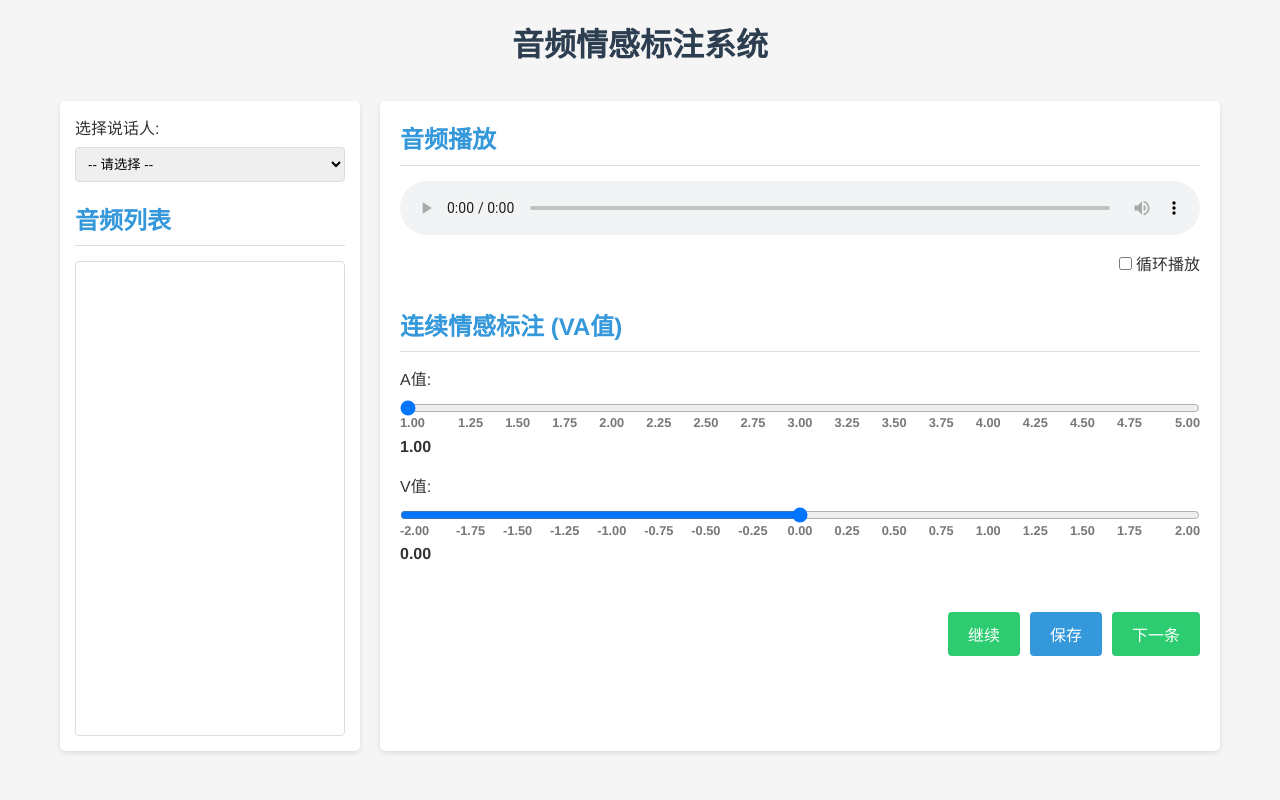
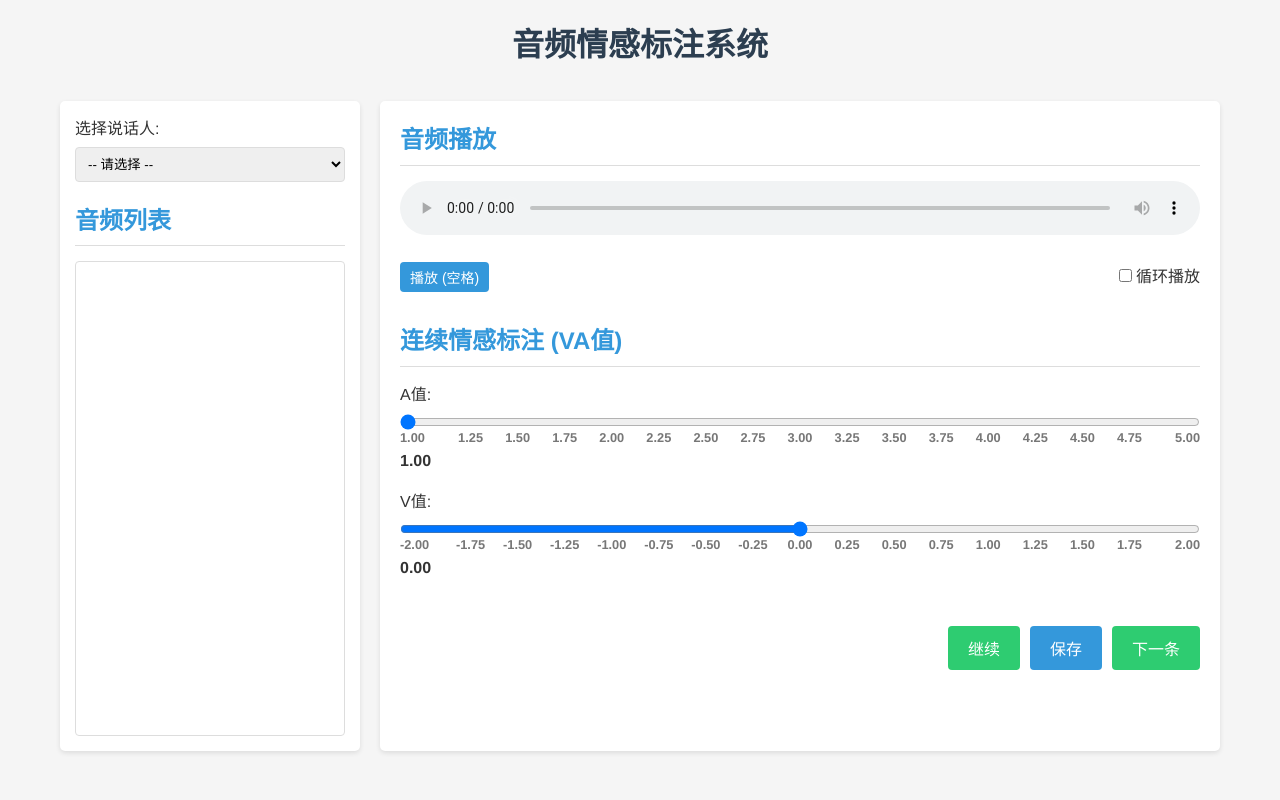
Before and after one commit to Spinoza1124/emotion_labeling, a Flask app: page / in a window 1280 px wide. Run offline with Flask 2, Linux system fonts and the light colour scheme; parts of the project's set-up code (start-up, migrations or seed data) failed here and were passed over.

Commit message:
Update: 添加播放暂停按钮

```diff
--- a/static/css/style.css
+++ b/static/css/style.css
@@ -273,3 +273,26 @@ button:disabled {
     background-color: #ccc;
     cursor: not-allowed;
 }
+
+/* 播放/暂停按钮样式 */
+#play-pause-button {
+    background-color: #3498db;
+    color: white;
+    padding: 5px 10px;
+    border: none;
+    border-radius: 4px;
+    cursor: pointer;
+    margin-right: 10px;
+    font-size: 14px;
+}
+
+#play-pause-button:hover {
+    background-color: #2980b9;
+}
+
+.player-controls {
+    display: flex;
+    justify-content: space-between;
+    align-items: center;
+    margin-top: 10px;
+}
--- a/static/js/main.js
+++ b/static/js/main.js
@@ -71,6 +71,30 @@ document.addEventListener('DOMContentLoaded', function() {
             isModified = true;
         });
     });
+
+    // 添加键盘事件监听，用于空格键控制播放/暂停
+    document.addEventListener('keydown', function(event) {
+        // 如果按下的是空格键且不是在输入框内
+        if (event.code === 'Space' &&
+            document.activeElement.tagName !== 'INPUT' &&
+            document.activeElement.tagName !== 'TEXTAREA' &&
+            document.activeElement.tagName !== 'SELECT') {
+
+            event.preventDefault(); // 阻止默认行为（如页面滚动）
+            togglePlayPause();
+        }
+    });
+
+    // 添加播放/暂停控制函数
+    function togglePlayPause() {
+        if (audioPlayer.src) {
+            if (audioPlayer.paused) {
+                audioPlayer.play();
+            } else {
+                audioPlayer.pause();
+            }
+        }
+    }
 
     // 初始化数值点
     generateSliderTicks('a-slider', 'a-slider-ticks', 1, 5, 0.25);
@@ -170,6 +194,34 @@ document.addEventListener('DOMContentLoaded', function() {
         });
     }
 
+        // 为音频播放器添加专门的播放/暂停按钮（可选）
+        function setupPlayerControls() {
+            const playerControls = document.querySelector('.player-controls');
+
+            // 如果播放控制区域已存在但没有播放/暂停按钮，则添加
+            if (playerControls && !document.getElementById('play-pause-button')) {
+                const playPauseButton = document.createElement('button');
+                playPauseButton.id = 'play-pause-button';
+                playPauseButton.className = 'play-button'; // 初始状态为播放按钮样式
+                playPauseButton.textContent = '暂停 (空格)';
+                playPauseButton.addEventListener('click', togglePlayPause);
+
+                // 将按钮插入到循环控制前面
+                playerControls.insertBefore(playPauseButton, playerControls.firstChild);
+
+                // 监听音频播放状态变化，更新按钮文本
+                audioPlayer.addEventListener('play', function() {
+                    playPauseButton.textContent = '暂停 (空格)';
+                    playPauseButton.className = 'pause-button';
+                });
+
+                audioPlayer.addEventListener('pause', function() {
+                    playPauseButton.textContent = '播放 (空格)';
+                    playPauseButton.className = 'play-button';
+                });
+            }
+        }
+
     // 选择音频
     function selectAudio(index) {
         // 更新UI
@@ -192,6 +244,9 @@ document.addEventListener('DOMContentLoaded', function() {
         audioPlayer.load();
         audioPlayer.play();
 
+        // 设置播放控制
+        // setupPlayControls();
+
         // 启用按钮
         continueButton.disabled = false;
         saveButton.disabled = !isVaLabelingMode; // 只有在离散模式时才启用保存按钮
@@ -202,6 +257,9 @@ document.addEventListener('DOMContentLoaded', function() {
         switchToVaMode();
         isModified = false;
     }
+
+    // 初始化播放控制
+    // setupPlayControls();
 
     // 处理循环播放变化
     function handleLoopChange() {
--- a/templates/index.html
+++ b/templates/index.html
@@ -33,6 +33,7 @@
                     <div class="player-container">
                         <audio id="audio-player" controls></audio>
                         <div class="player-controls">
+                            <button id="play-pause-button" class="play-button"> 播放 (空格) </button>
                             <div class="loop-control">
                                 <input type="checkbox" id="loop-checkbox">
                                 <label for="loop-checkbox">循环播放</label>
```
